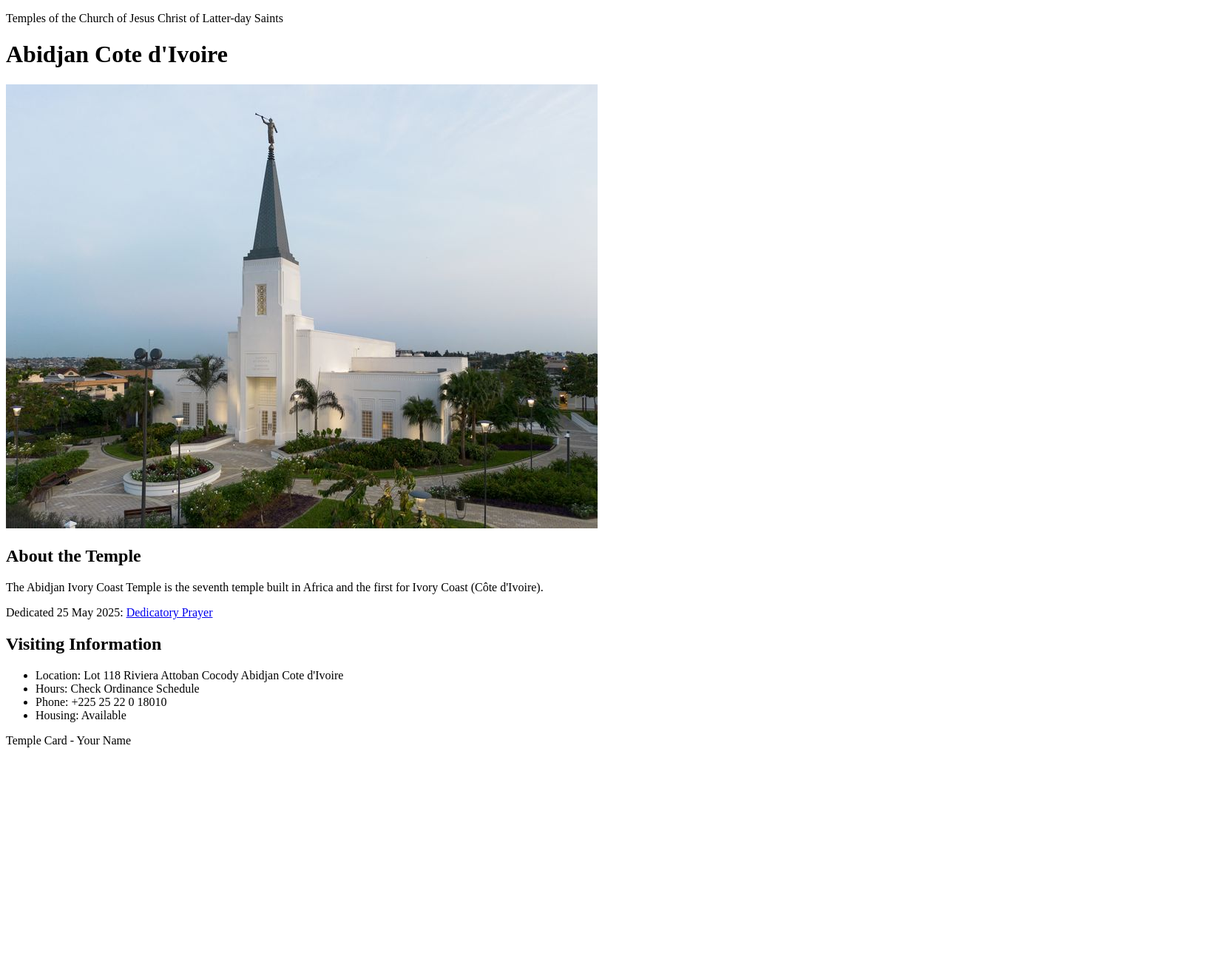
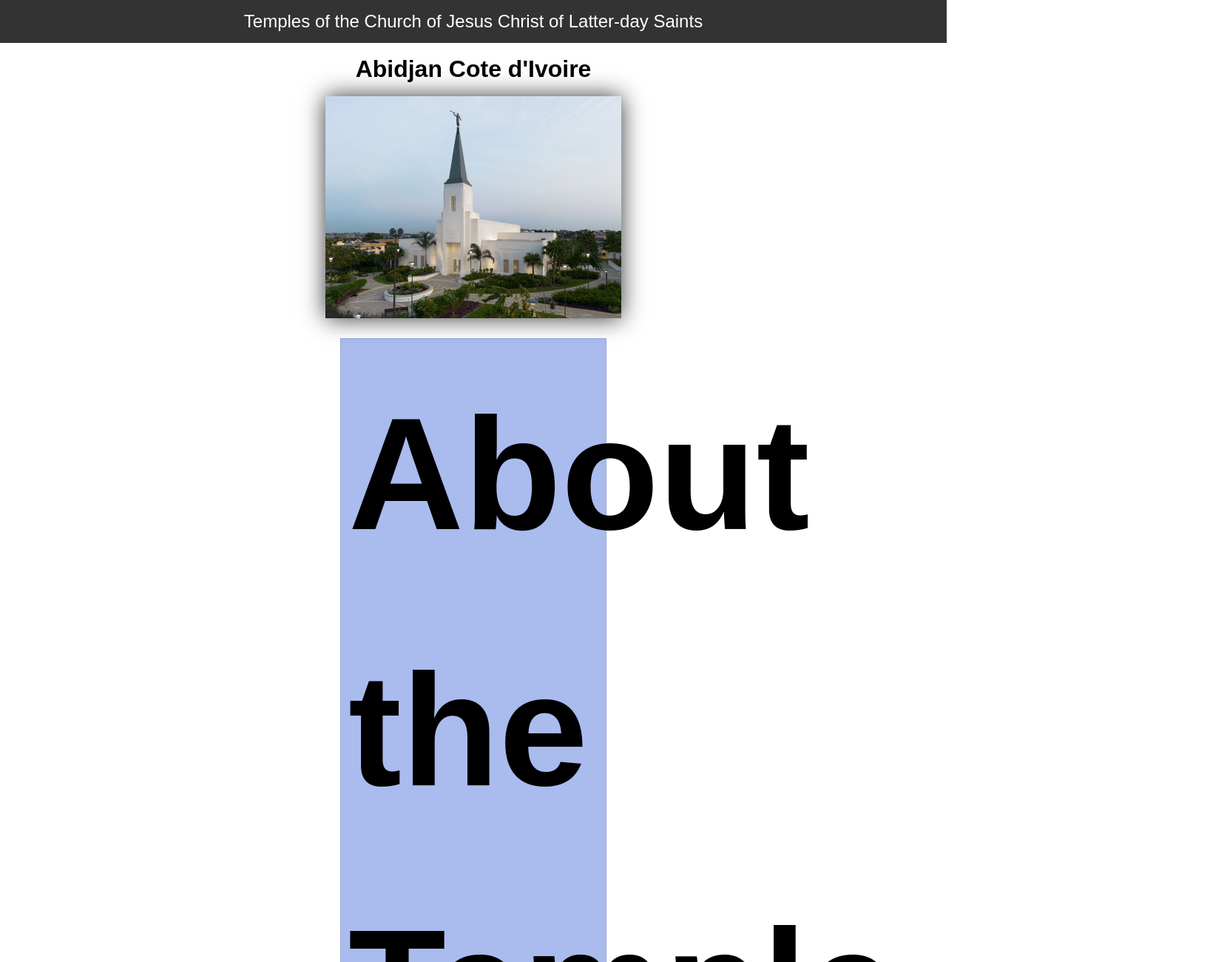
Before and after one commit to Ebuka-00/wdd130, a plain HTML site: page week02/temple.html in a window 1280 px wide. Shown: the top 1300 px of the page at 74% size, 1659 px wide, since content can reach past the window. Before the commit the page ends 1026 px from the top, so only its background shows below. Drawn offline with Linux system fonts and the light colour scheme.

Commit message:
temple code along

```diff
--- /dev/null
+++ b/week02/styles/temple.css
@@ -0,0 +1,57 @@
+        * {
+            margin: 0;
+            padding: 0;
+        }
+
+        body {
+            font-family: Arial, sans-serif;
+            line-height: 1.6;
+        }
+
+        header {
+            background-color: #333;
+            color: #fff;
+            padding: 10px;
+            text-align: center;
+            font-size: 1.5rem;
+        }
+
+        main {
+            width: 400px;
+            margin: 0 auto;
+        }
+
+        h1 {
+            margin: 10px;
+            text-align: center;
+        }
+
+        h2 {
+            border-bottom: 1px #222;
+        }
+
+        img {
+            width: 100%;
+            height: auto;
+            box-shadow: 0 0 30px #333;
+        }
+
+        section {
+            margin: 20px;
+            border: 1px solid rgba(0, 0, 0, 10%);
+            padding: 10px;
+            background-color: #abe;
+            font-size: 9rem;
+        }
+
+        section p {
+            margin: 10px;
+        }
+
+        ul {
+            margin: 10px;
+        }
+
+        footer {
+            font-size: .9rem;
+        }
--- a/week02/temple.html
+++ b/week02/temple.html
@@ -5,6 +5,8 @@
     <meta charset="UTF-8">
     <meta name="viewport" content="width=device-width, initial-scale=1.0">
     <title>Temple Card - Abidjan Cote d'Ivoire</title>
+    <link rel="stylesheet" href="styles/temple.css">
+    </link>
 </head>
 
 <body>
@@ -18,11 +20,12 @@
         </picture>
         <section>
             <h2>About the Temple</h2>
-            <p>The Abidjan Ivory Coast Temple is the seventh temple built in Africa and the first for Ivory Coast (Côte
+            <p>The Abidjan Ivory Coast Temple is the seventh temple built in Africa and the first
+                for Ivory Coast (Côte
                 d'Ivoire).</p>
             <p>Dedicated 25 May 2025: <a
-                    href="https://www.churchofjesuschrist.org/temples/dedicatory-prayer/abidjan-ivory-coast-temple/2025-05-25?lang=eng"
-                    target="_blank" rel="noopener noreferrer">Dedicatory Prayer</a></p>
+                  href="https://www.churchofjesuschrist.org/temples/dedicatory-prayer/abidjan-ivory-coast-temple/2025-05-25?lang=eng"
+                  target="_blank" rel="noopener noreferrer">Dedicatory Prayer</a></p>
         </section>
         <section>
             <h2>Visiting Information</h2>
```
